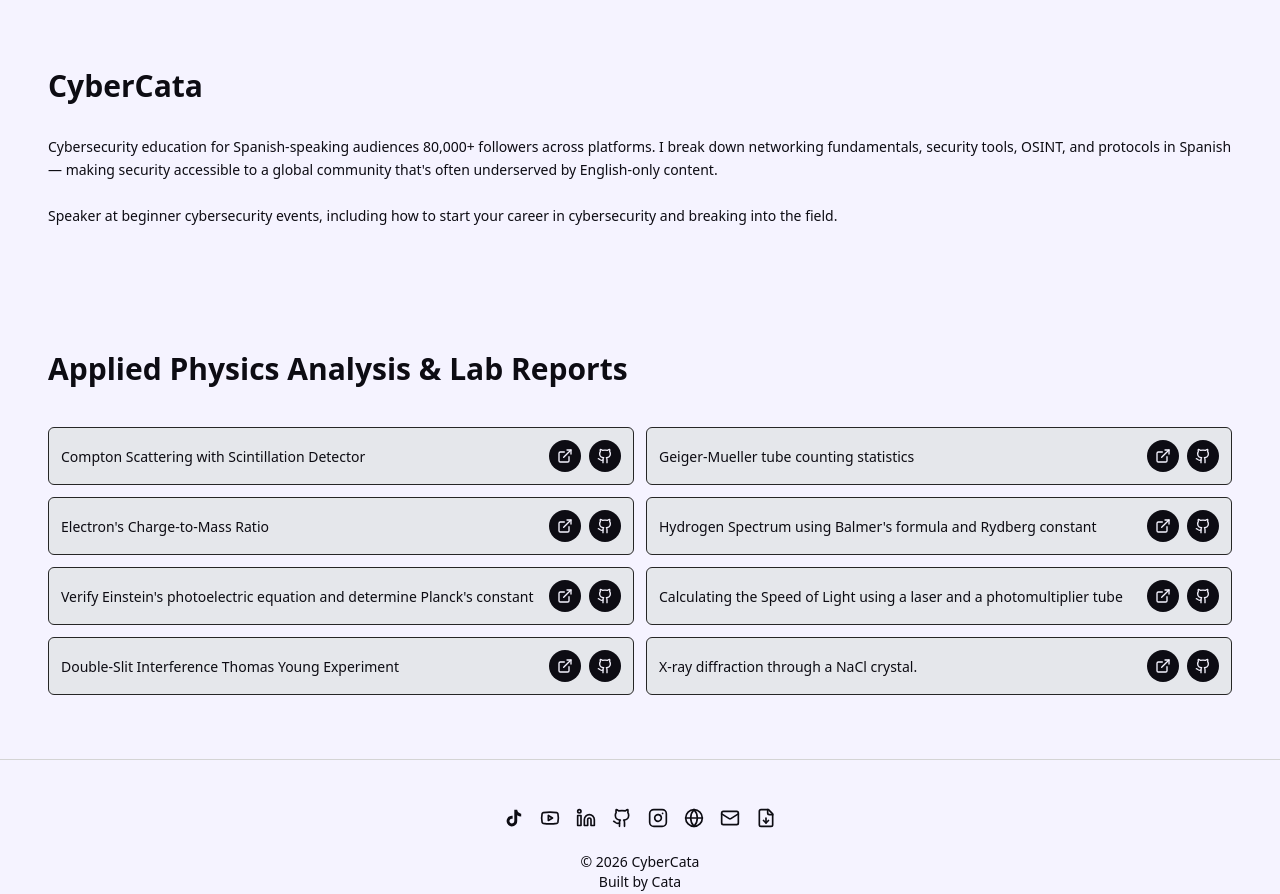
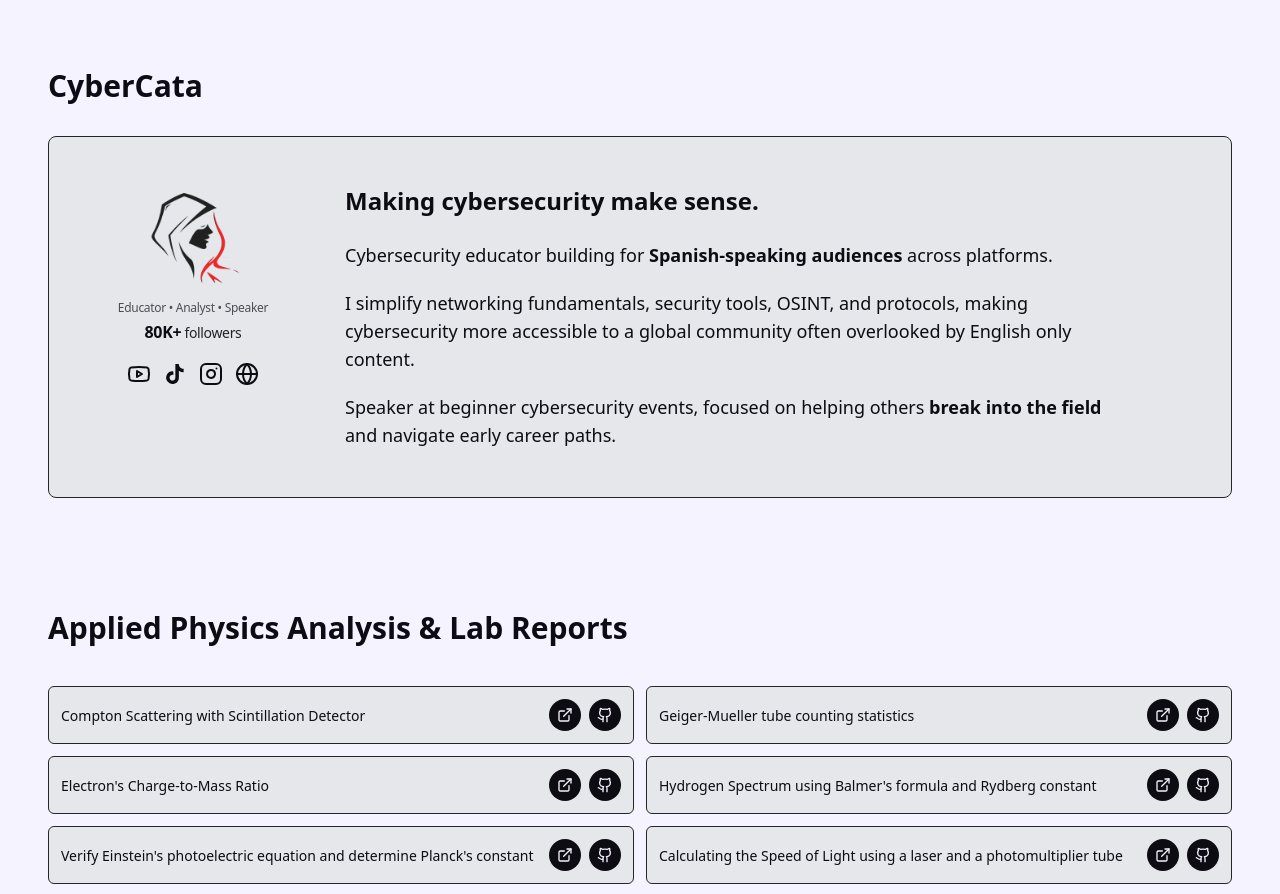
Before and after one commit to catacisneros/catacisneros.github.io, a React (Create React App) app: page / in a window 1280 px wide. Shown: the part 1900-2794 px from the top of the page. Built offline with nearby package versions, Linux system fonts and the light colour scheme.

Commit message:
cybercata section

```diff
--- a/src/App.js
+++ b/src/App.js
@@ -361,16 +361,104 @@ const Portfolio = () => {
       </section>
 
       {/* CyberCata Section */}
-      <section id="cybercata" className="py-10 sm:py-12 px-4 sm:px-6 md:px-8 lg:px-12 bg-[#F5F3FF]">
+      <section
+        id="cybercata"
+        aria-labelledby="cybercata-heading"
+        className="py-10 sm:py-12 px-4 sm:px-6 md:px-8 lg:px-12 bg-[#F5F3FF]"
+      >
         <div className="max-w-7xl mx-auto">
-          <h3 className="text-xl sm:text-2xl md:text-3xl font-bold text-[#0D0C13] mb-6 sm:mb-8 text-left">
+          <h3
+            id="cybercata-heading"
+            className="text-xl sm:text-2xl md:text-3xl font-bold text-[#0D0C13] mb-6 sm:mb-8 text-left"
+          >
             CyberCata
           </h3>
-          <p className="text-[#0D0C13] text-sm leading-relaxed mb-3">
-        Cybersecurity education for Spanish-speaking audiences 80,000+ followers across platforms. I break down networking fundamentals,
-        security tools, OSINT, and protocols in Spanish — making security accessible to a global community that's often underserved by
-        English-only content. <br /> <br /> Speaker at beginner cybersecurity events, including how to start your career in cybersecurity and breaking into the field.
-          </p>
+          <div className="grid grid-cols-1 gap-3 sm:gap-4">
+            <div className="bg-[#E5E7EB] border border-neutral-800 rounded-lg p-6 sm:p-8 md:p-10 lg:p-12 hover:bg-[#D1D5DB] transition-colors">
+              <div className="grid grid-cols-1 md:grid-cols-[minmax(0,10.5rem)_minmax(0,1fr)] lg:grid-cols-[minmax(0,12rem)_minmax(0,1fr)] gap-8 lg:gap-12 xl:gap-14 items-start">
+                {/* Right: dominant — first on mobile for reading order */}
+                <div className="order-1 md:order-2 min-w-0 space-y-4 sm:space-y-5 md:space-y-6">
+                  <p className="text-[#0D0C13] text-lg sm:text-xl md:text-2xl font-semibold leading-snug max-w-3xl">
+                    <strong className="font-bold">Making cybersecurity make sense</strong>.
+                  </p>
+                  <div className="space-y-4 sm:space-y-5 text-[#0D0C13] text-base sm:text-lg leading-relaxed max-w-3xl">
+                    <p>
+                      Cybersecurity educator building for{' '}
+                      <strong className="font-bold">Spanish-speaking audiences</strong> across platforms.
+                    </p>
+                    <p>
+                      I simplify networking fundamentals, security tools, OSINT, and protocols, making cybersecurity more accessible to a global community often overlooked by English only content.
+                    </p>
+                    <p>
+                      Speaker at beginner cybersecurity events, focused on helping others{' '}
+                      <strong className="font-bold">break into the field</strong> and navigate early career paths.
+                    </p>
+                  </div>
+                </div>
+                {/* Left: compact rail */}
+                <div className="order-2 md:order-1 flex flex-col items-center text-center gap-3 sm:gap-4 md:pt-1">
+                  <div className="w-full max-w-[88px] sm:max-w-[96px] flex items-center justify-center">
+                    <img
+                      src={process.env.PUBLIC_URL + '/NEWLOGO1.png'}
+                      alt="CyberCata logo"
+                      className="w-full h-auto object-contain"
+                    />
+                  </div>
+                  <div className="flex flex-col gap-0.5 sm:gap-1 items-center">
+                    <p className="text-[#0D0C13]/70 text-[10px] sm:text-xs font-medium tracking-tight leading-tight">
+                      Educator • Analyst • Speaker
+                    </p>
+                    <p className="text-[#0D0C13] text-xs sm:text-sm tracking-tight">
+                      <strong className="text-sm sm:text-base font-bold">80K+</strong>
+                      <span className="text-[#0D0C13]/90"> followers</span>
+                    </p>
+                  </div>
+                  <div className="flex flex-wrap items-center justify-center gap-3 pt-0.5">
+                    <a
+                      href="https://www.youtube.com/@cybercata"
+                      target="_blank"
+                      rel="noopener noreferrer"
+                      className="text-[#0D0C13] hover:text-[#A78BFA] transition-colors touch-manipulation"
+                      aria-label="CyberCata on YouTube"
+                      title="YouTube"
+                    >
+                      <Youtube className="w-6 h-6" />
+                    </a>
+                    <a
+                      href="https://tiktok.com/@catacisneros"
+                      target="_blank"
+                      rel="noopener noreferrer"
+                      className="text-[#0D0C13] hover:text-[#A78BFA] transition-colors touch-manipulation"
+                      aria-label="Cata on TikTok"
+                      title="TikTok"
+                    >
+                      <TikTokIcon className="w-6 h-6" />
+                    </a>
+                    <a
+                      href="https://instagram.com/cyber.cata"
+                      target="_blank"
+                      rel="noopener noreferrer"
+                      className="text-[#0D0C13] hover:text-[#A78BFA] transition-colors touch-manipulation"
+                      aria-label="CyberCata on Instagram"
+                      title="Instagram"
+                    >
+                      <Instagram className="w-6 h-6" />
+                    </a>
+                    <a
+                      href="https://catacisneros.github.io/cybercata/"
+                      target="_blank"
+                      rel="noopener noreferrer"
+                      className="text-[#0D0C13] hover:text-[#A78BFA] transition-colors touch-manipulation"
+                      aria-label="CyberCata hub site"
+                      title="CyberCata site"
+                    >
+                      <Globe className="w-6 h-6" />
+                    </a>
+                  </div>
+                </div>
+              </div>
+            </div>
+          </div>
         </div>
       </section>
 
```
